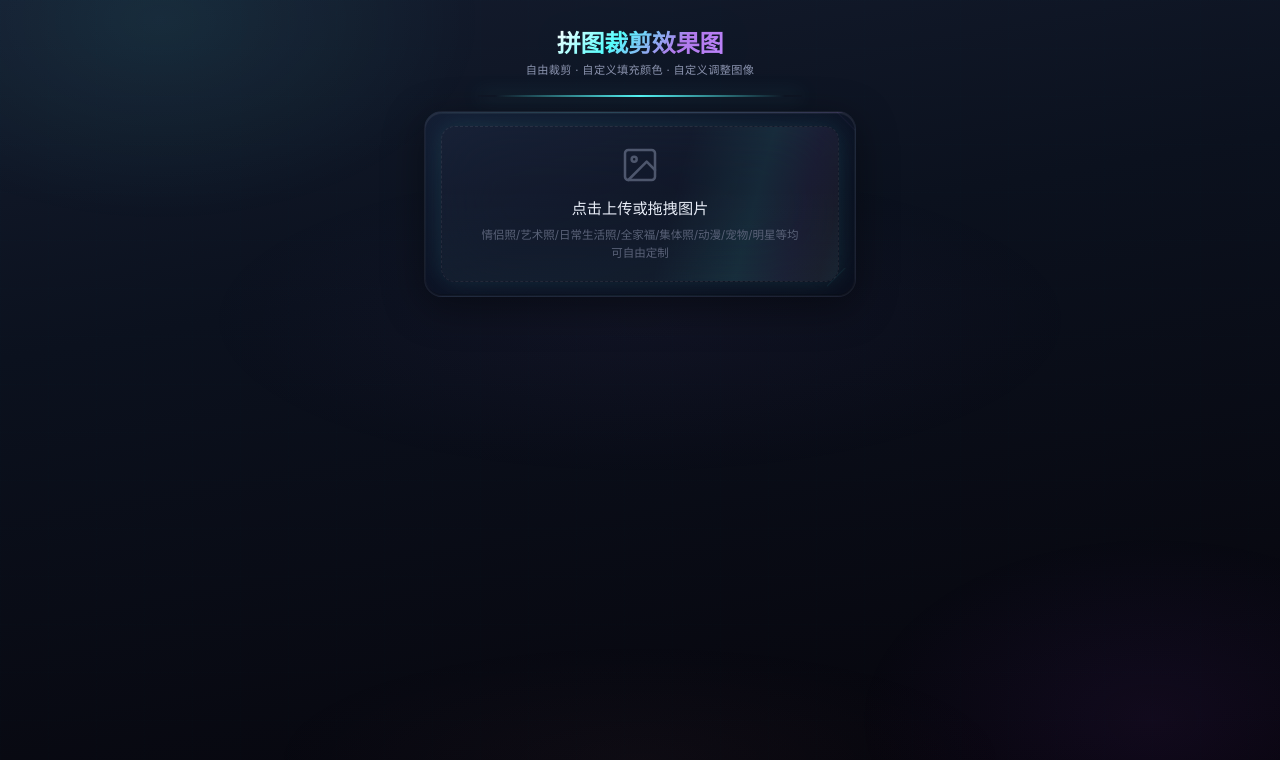
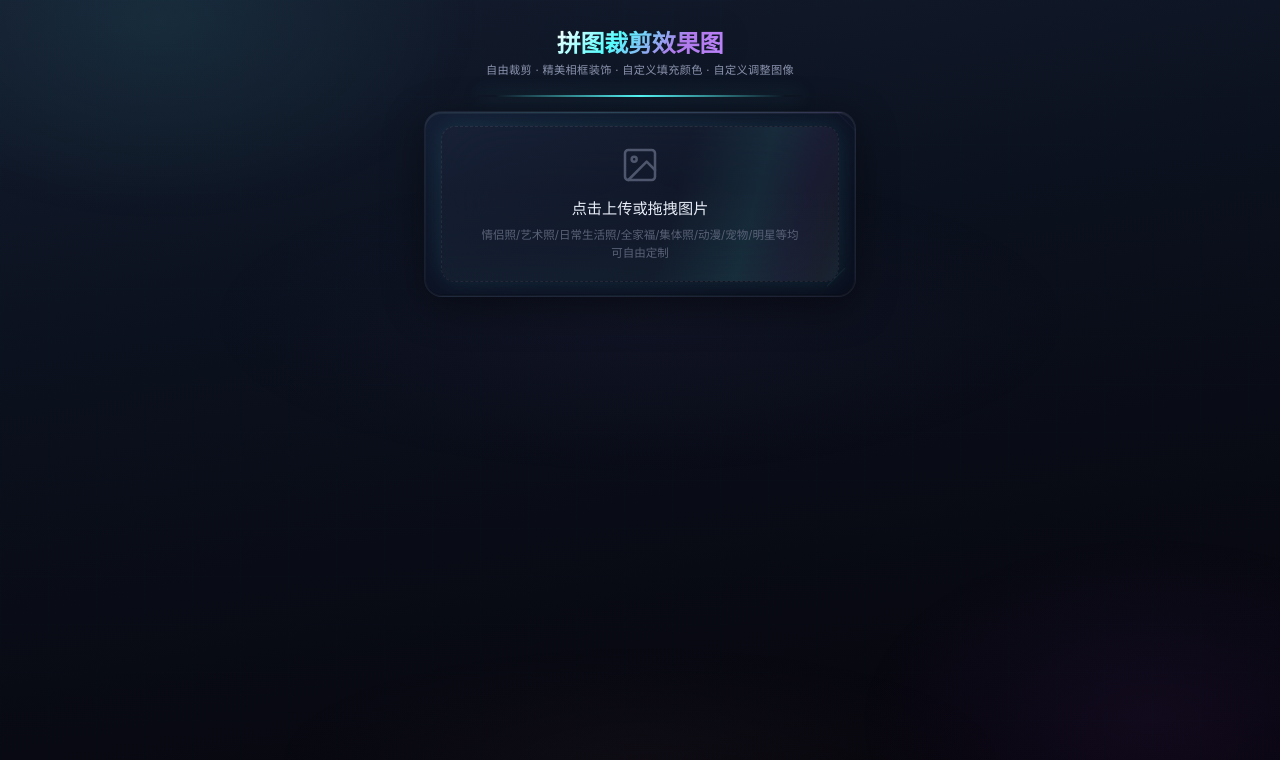
Before and after one commit to shuren188/puzzle-photo-frame, a website built with Vite: page index.html in a window 1280 px wide. Built offline with nearby package versions, Linux system fonts and the light colour scheme.

Commit message:
chore: 更新项目名称和描述为拼图裁剪加相框

```diff
--- a/index.html
+++ b/index.html
@@ -17,7 +17,9 @@
     <!-- 标题区 -->
     <header class="header">
       <h1 class="gradient-text">拼图裁剪效果图</h1>
-      <p class="header-sub">自由裁剪 · 自定义填充颜色 · 自定义调整图像</p>
+      <p class="header-sub">自由裁剪 · 精美相框装饰 · 自定义填充颜色 · 自定义调整图像</p>
+
+
     </header>
 
     <!-- 装饰分隔线 -->
```
Also changed, not shown: 1 other file.
